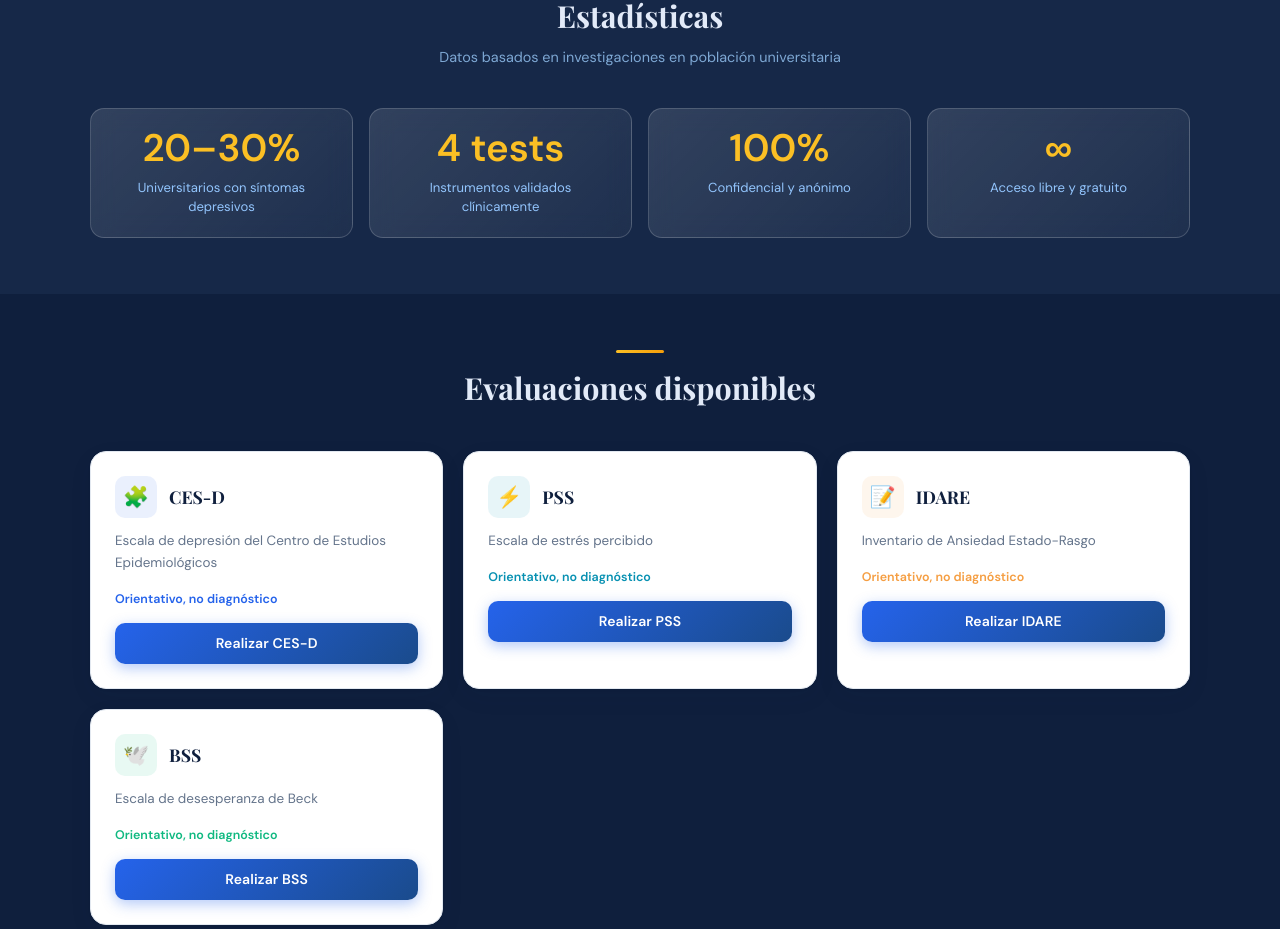
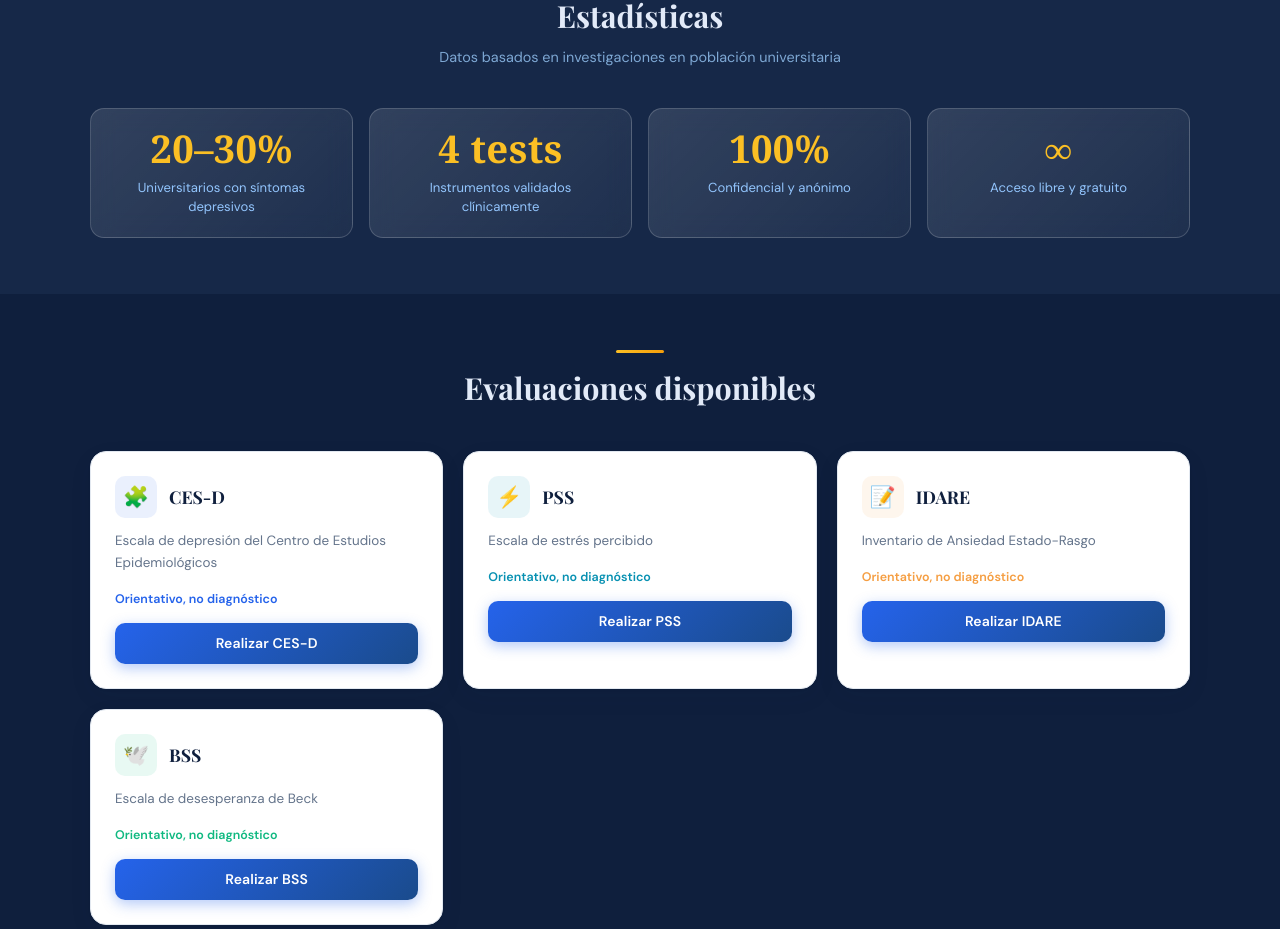
Before and after one commit to BlackRubick/JD, a React (Create React App) app in the folder jared/: page / in a window 1280 px wide. Shown: the part 1319-2248 px from the top of the page. Built offline with nearby package versions, Linux system fonts and the light colour scheme; no server answers.

Commit message:
tipografia

```diff
--- a/jared/src/pages/DashboardPage.jsx
+++ b/jared/src/pages/DashboardPage.jsx
@@ -70,7 +70,18 @@ function DashboardPage({ role, onLogout }) {
               <div key={m.label} className="stat-card" style={{ display: 'flex', alignItems: 'center', gap: 16 }}>
                 <span style={{ fontSize: '1.8rem' }}>{m.icon}</span>
                 <div>
-                  <div className="serif" style={{ fontSize: '1.8rem', fontWeight: 900, color: 'var(--gold)' }}>{m.value}</div>
+                  <div
+                    style={{
+                      fontSize: '1.8rem',
+                      fontWeight: 700,
+                      color: 'var(--gold)',
+                      fontFamily: 'Georgia, "Times New Roman", Times, serif',
+                      fontVariantNumeric: 'lining-nums tabular-nums',
+                      letterSpacing: '0.01em'
+                    }}
+                  >
+                    {m.value}
+                  </div>
                   <div style={{ fontSize: '0.78rem', color: '#93c5fd' }}>{m.label}</div>
                 </div>
               </div>
--- a/jared/src/pages/HomePage.jsx
+++ b/jared/src/pages/HomePage.jsx
@@ -159,10 +159,11 @@ function HomePage({ role, onLogout }) {
             {stats.map((s) => (
               <div key={s.value} className="stat-card" style={{ textAlign: 'center' }}>
                 <div style={{
-                  fontFamily: "'DM Sans', sans-serif",
+                  fontFamily: 'Georgia, "Times New Roman", Times, serif',
                   fontSize: '2.4rem',
                   fontWeight: 700,
-                  letterSpacing: '0',
+                  fontVariantNumeric: 'lining-nums tabular-nums',
+                  letterSpacing: '0.01em',
                   color: 'var(--gold)',
                   lineHeight: 1
                 }}>
```
